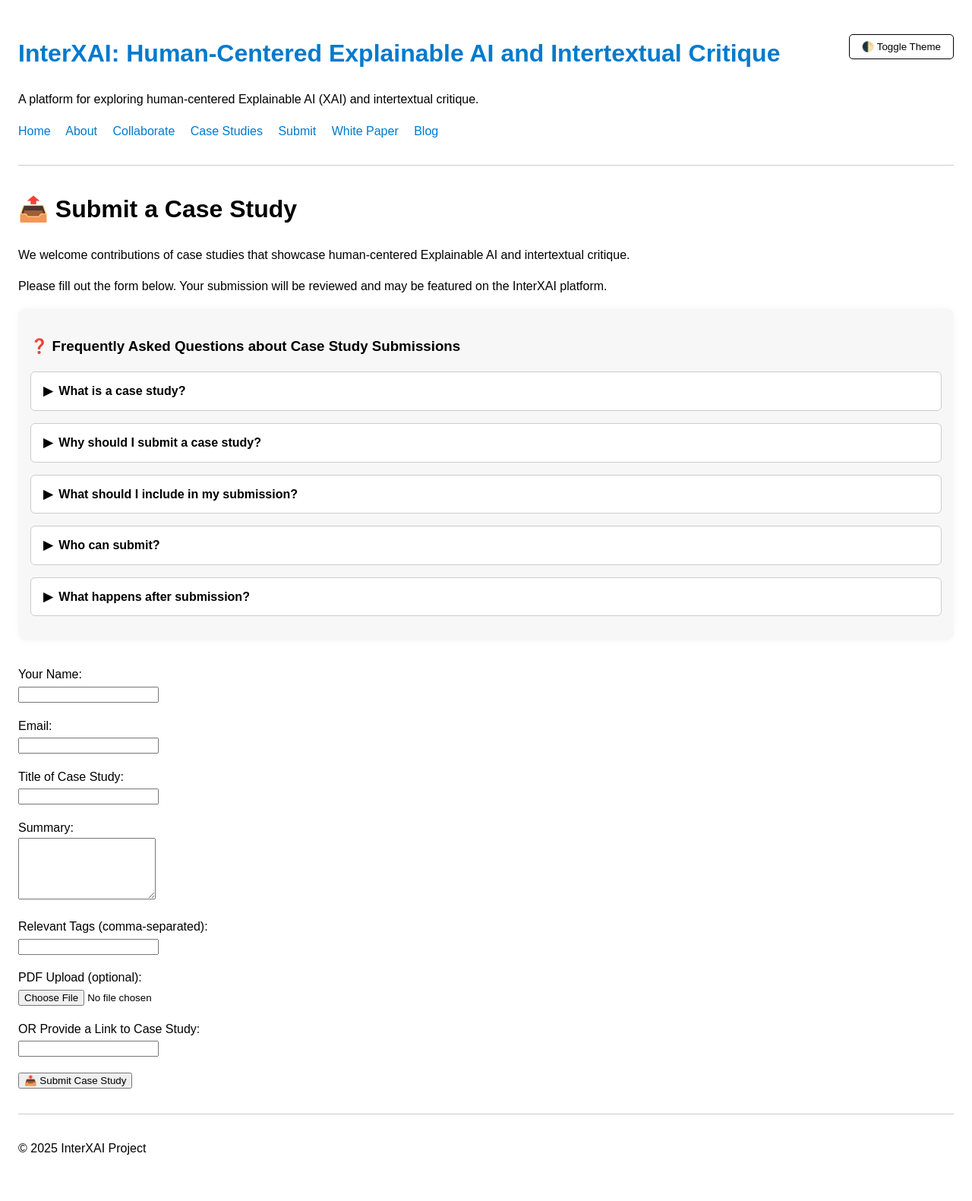
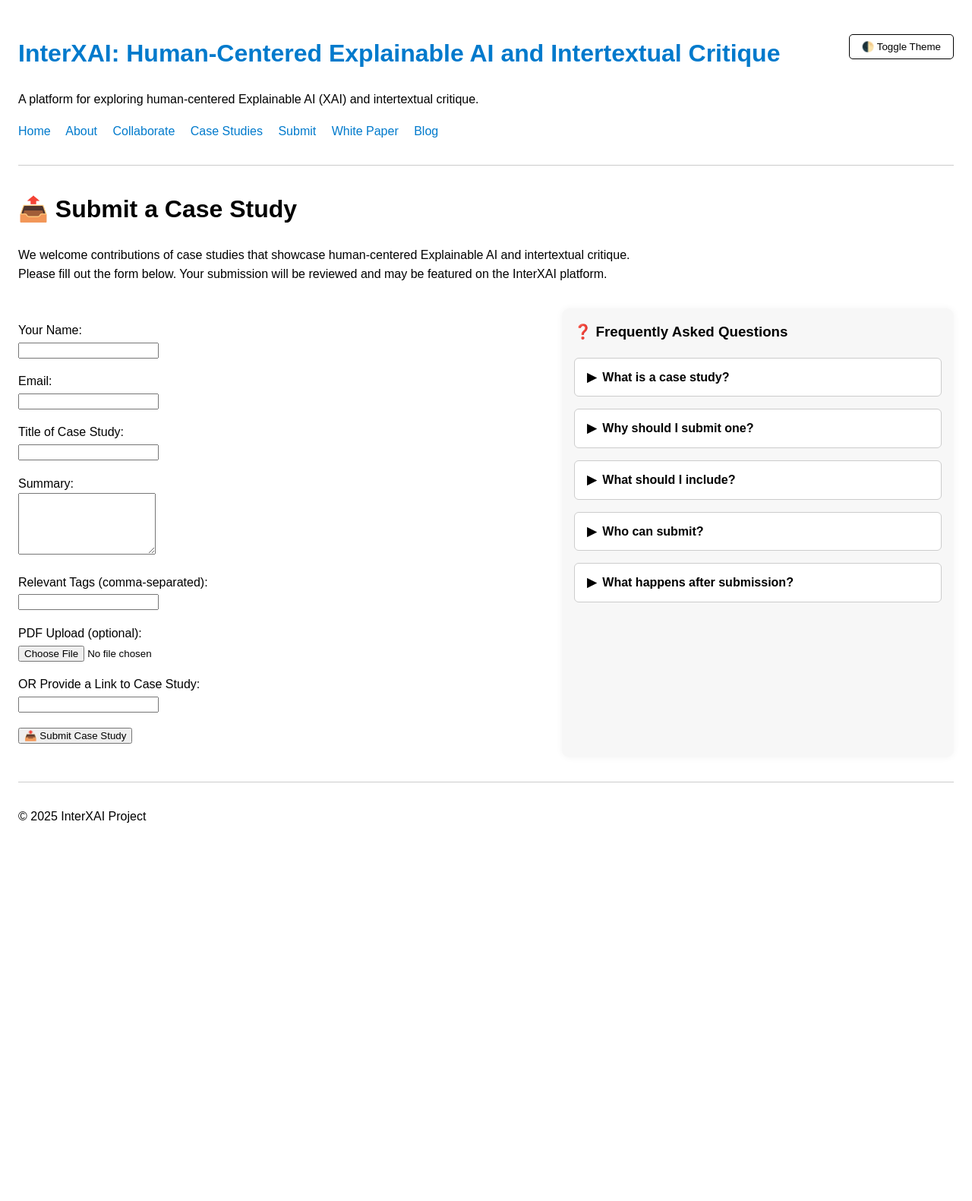
Before and after one commit to bfiliks/interxai.github.io, a Jekyll site: the page built from submit.md, in a window 1280 px wide. Shown: the whole page at 76% size. Built offline with Jekyll 4.4.1, drawn with Linux system fonts in a browser that asks for light colours; after the commit the page ends 1144 px from its top, so only the background shows below that; some of the changed lines change nothing that is shown.

Commit message:
Update submit.md

```diff
--- a/submit.md
+++ b/submit.md
@@ -7,114 +7,71 @@ permalink: /submit/
 # 📤 Submit a Case Study
 
 We welcome contributions of case studies that showcase human-centered Explainable AI and intertextual critique.
-
 Please fill out the form below. Your submission will be reviewed and may be featured on the InterXAI platform.
 
 <style>
-  .faq-section {
-    margin-bottom: 2rem;
-    padding: 1rem;
-    background: var(--card);
-    border-radius: 10px;
-    box-shadow: 0 0 10px rgba(0,0,0,0.04);
+  .submit-container {
+    display: flex;
+    flex-wrap: wrap;
+    gap: 2rem;
+    margin-top: 2rem;
   }
 
-  .faq-section details {
+  .form-column {
+    flex: 1 1 500px;
+    min-width: 300px;
+  }
+
+  .faq-column {
+    flex: 1 1 300px;
+    min-width: 280px;
+    background: var(--card);
+    padding: 1rem;
+    border-radius: 10px;
+    box-shadow: 0 0 10px rgba(0,0,0,0.05);
+  }
+
+  .faq-column h3 {
+    margin-top: 0;
+  }
+
+  .faq-column details {
     margin-bottom: 1rem;
     border: 1px solid #ccc;
     border-radius: 6px;
     padding: 0.75rem 1rem;
     background: white;
-    transition: background 0.3s;
   }
 
-  [data-theme="dark"] .faq-section details {
+  [data-theme="dark"] .faq-column details {
     background: var(--bg);
     border-color: #444;
   }
 
-  .faq-section summary {
+  .faq-column summary {
     font-weight: bold;
     cursor: pointer;
     list-style: none;
-    position: relative;
   }
 
-  .faq-section summary::marker,
-  .faq-section summary::-webkit-details-marker {
-    display: none;
-  }
-
-  .faq-section summary::before {
+  .faq-column summary::before {
     content: "▶";
     display: inline-block;
     margin-right: 0.5em;
     transition: transform 0.2s ease-in-out;
   }
 
-  .faq-section details[open] summary::before {
+  .faq-column details[open] summary::before {
     transform: rotate(90deg);
   }
 
-  .faq-section details div {
+  .faq-column details div {
     padding: 0.5rem 0 0.5rem 1rem;
-    animation: fadeIn 0.3s ease-in-out;
-  }
-
-  @keyframes fadeIn {
-    from { opacity: 0; transform: translateY(-5px); }
-    to { opacity: 1; transform: translateY(0); }
   }
 </style>
 
-<div class="faq-section">
-  <h3>❓ Frequently Asked Questions about Case Study Submissions</h3>
-
-  <details>
-    <summary>What is a case study?</summary>
-    <div>
-      A <strong>case study</strong> is a real or hypothetical example that demonstrates how human-centered explainability and intertextual critique can be applied in AI contexts. It could involve a project, analysis, or even a classroom experiment.
-    </div>
-  </details>
-
-  <details>
-    <summary>Why should I submit a case study?</summary>
-    <div>
-      Submitting helps InterXAI:
-      <ul>
-        <li>Build a diverse gallery of applied examples</li>
-        <li>Highlight community innovations</li>
-        <li>Stimulate new research and applications</li>
-      </ul>
-    </div>
-  </details>
-
-  <details>
-    <summary>What should I include in my submission?</summary>
-    <div>
-      <ul>
-        <li><strong>Title</strong> of your case study</li>
-        <li><strong>Summary:</strong> What is it about? What model or dataset did you use?</li>
-        <li><strong>Tags:</strong> E.g., "GPT-4, ethics, metaphor, SHAP, literary analysis"</li>
-        <li><strong>Link or Upload:</strong> Submit your work as a PDF or a link (Google Doc, blog, GitHub, etc.)</li>
-      </ul>
-    </div>
-  </details>
-
-  <details>
-    <summary>Who can submit?</summary>
-    <div>
-      Anyone! We welcome students, researchers, practitioners, and creative thinkers. You don’t need to be an expert—exploratory projects and reflections are encouraged.
-    </div>
-  </details>
-
-  <details>
-    <summary>What happens after submission?</summary>
-    <div>
-      Your submission will be reviewed by our team. If selected, it will appear on our <a href="/case-studies/">Case Studies</a> page. We may follow up with you if more details are needed.
-    </div>
-  </details>
-</div>
+<div class="submit-container">
+  <div class="form-column">
 
 <form name="case-study-submission" method="POST" enctype="multipart/form-data" data-netlify="true" netlify-honeypot="bot-field" action="/thank-you/">
   <input type="hidden" name="form-name" value="case-study-submission" />
@@ -139,3 +96,54 @@ Please fill out the form below. Your submission will be reviewed and may be feat
 
   <p><button type="submit">📤 Submit Case Study</button></p>
 </form>
+
+  </div>
+
+  <div class="faq-column">
+    <h3>❓ Frequently Asked Questions</h3>
+
+    <details>
+      <summary>What is a case study?</summary>
+      <div>
+        A <strong>case study</strong> is a real or hypothetical example that demonstrates how human-centered explainability and intertextual critique can be applied in AI contexts.
+      </div>
+    </details>
+
+    <details>
+      <summary>Why should I submit one?</summary>
+      <div>
+        <ul>
+          <li>Contribute to a growing gallery of practical examples</li>
+          <li>Inspire others in the community</li>
+          <li>Promote interdisciplinary research and creativity</li>
+        </ul>
+      </div>
+    </details>
+
+    <details>
+      <summary>What should I include?</summary>
+      <div>
+        <ul>
+          <li><strong>Title</strong> of your case study</li>
+          <li><strong>Summary</strong>: What is it about? What model or dataset did you use?</li>
+          <li><strong>Tags</strong>: E.g., “GPT-4, ethics, metaphor, SHAP”</li>
+          <li><strong>Link or Upload</strong>: PDF or link (Google Doc, GitHub, blog, etc.)</li>
+        </ul>
+      </div>
+    </details>
+
+    <details>
+      <summary>Who can submit?</summary>
+      <div>
+        Anyone! Submissions are welcome from students, educators, researchers, artists, and practitioners.
+      </div>
+    </details>
+
+    <details>
+      <summary>What happens after submission?</summary>
+      <div>
+        Your submission will be reviewed by the InterXAI team. If accepted, it may appear on our <a href="/case-studies/">Case Studies</a> page.
+      </div>
+    </details>
+  </div>
+</div>
```
